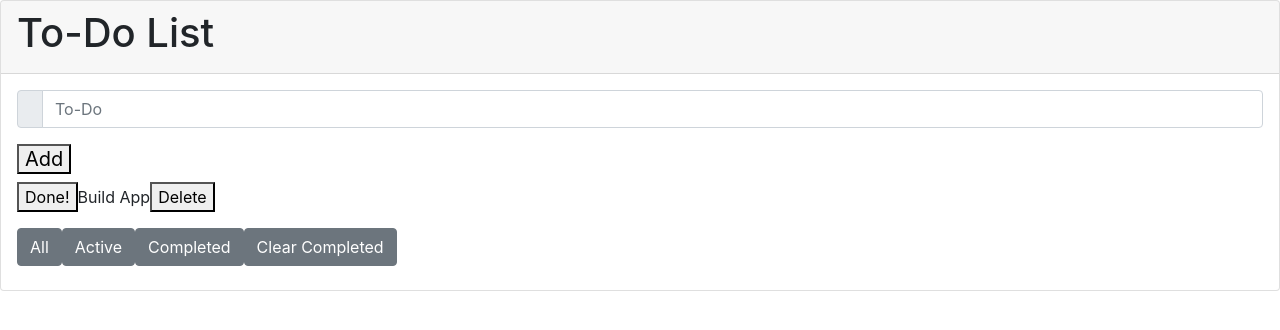
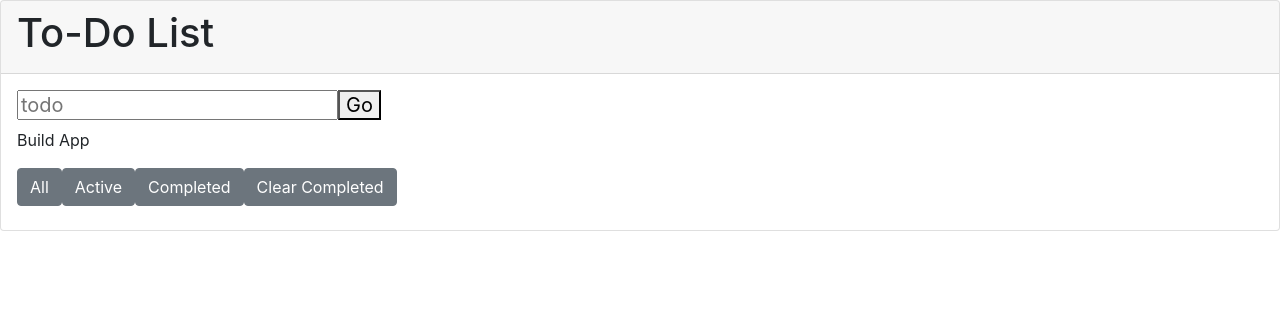
Before and after one commit to anthony-devarti/todolist, a React (Create React App) app: page / in a window 1280 px wide. Shown: the top 330 px of the page. Built offline with nearby package versions, Linux system fonts and the light colour scheme.

Commit message:
got a unique id applied to each todoitem

```diff
--- a/src/App.js
+++ b/src/App.js
@@ -26,7 +26,10 @@ function App() {
     //the goal is to get the text from the text box into the text field.
     //it also should generate a unique ID that should greatest ID+1
     //status should be active by default this is probably fine to leave as a string
-    newState.push({text:"example todo", id:'0', status:'active'})
+
+    //setting the id to be the time in ms
+    let identifier = Date.now()
+    newState.push({text:"example todo", id:[identifier], status:'active'})
     setToDos(newState)
     //setLocalStorage should probably happen here.
     console.log(toDos)
@@ -44,11 +47,11 @@ function App() {
             <Card>
                 <Card.Header><h1>To-Do List</h1></Card.Header>
                 <Card.Body>
-                    <Card.Title><Input /><button onClick={addTodo} variant="secondary">Add</button></Card.Title>
+                    <Card.Title><Input /></Card.Title>
                     <Card.Text>
                     <ToDoItem />
                     </Card.Text>
-                    <Button variant="secondary mb-2">All</Button>
+                    <Button variant="secondary mb-2" onClick={addTodo}>All</Button>
                     <Button variant="secondary mb-2" >Active</Button>
                     <Button variant="secondary mb-2" >Completed</Button>
                     <Button variant="secondary mb-2" >Clear Completed</Button>
--- a/src/Input.js
+++ b/src/Input.js
@@ -4,17 +4,26 @@ export default function Input (){
 //add an onKeyDown event listener for the return key to generate a new
 //object, set its text to the contents of the text box, give it a new ID, and add it
 //to the toDos array in state.
+//
+//there is a children thing here that I'm missing.  toDos is showing as undefined because that state is stored elsewhere.
+    function handleSubmit(e, {toDos, setToDos}){
+        e.preventDefault();
+        console.log('click is working');
+        console.log(toDos)
+        let newState = toDos;
+        let identifier = Date.now();
+        newState.push({text:'test todo', id:[identifier], status:'active'})
+        setToDos(newState)
+        //setLocalStorage should probably happen here.
+        console.log(toDos)
 
+    }
 
     return (
-        <InputGroup className="mb-3">
-            <InputGroup.Text id="form"></InputGroup.Text>
-            <FormControl
-            placeholder="To-Do"
-            aria-label="To-Do"
-            aria-describedby="basic-addon1"
-            />
-        </InputGroup>
+        <form onSubmit={handleSubmit}>
+            <input placeholder="todo" />
+            <button>Go</button>
+        </form>
     )
 
 }
--- a/src/ToDoitem.js
+++ b/src/ToDoitem.js
@@ -1,8 +1,34 @@
+import { ToggleButton } from "react-bootstrap"
+import { useState } from "react";
+
 export default function ToDoItem(){
+    const [checked, setChecked] = useState(false);
+    const [deleted, setDeleted] = useState(false);
     //for loop that generates one of these divs for each object in the toDos array
+    //something isn't right with the delete button.  "Warning: Received `false` for a non-boolean attribute `deleted`."
     return (
         <>
-            <button>Done!</button>Build App<button>Delete</button>
+        {/* <ToggleButton
+          id="toggle-check"
+          type="checkbox"
+          variant="secondary"
+          checked={checked}
+          value="1"
+          onChange={(e) => setChecked(e.currentTarget.checked)}
+        >
+          Checked
+        </ToggleButton> */}
+        Build App
+        {/* <button
+            id="toggle-delete"
+            type="checkbox"
+            variant="secondary"
+            deleted={deleted}
+            value="1"
+            onChange={(e) => setDeleted(e.currentTarget.deleted)}
+        >
+            Delete
+        </button> */}
         </>
     )
 }
```
